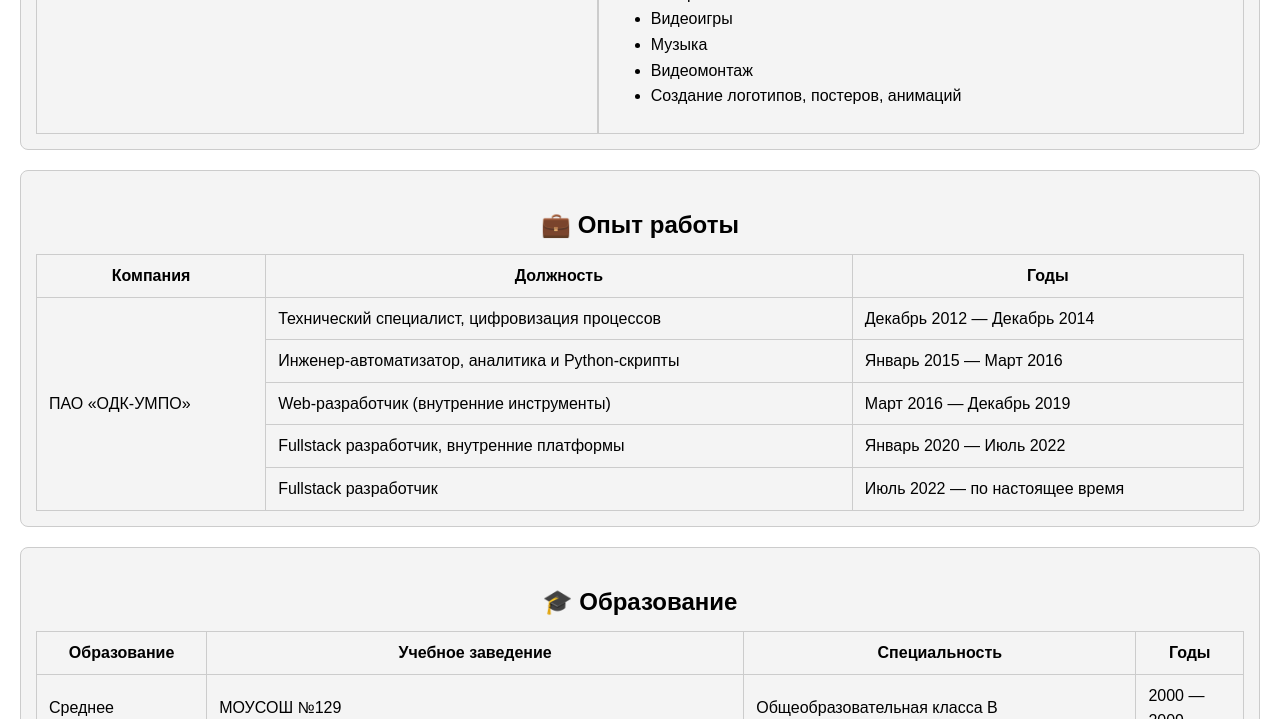
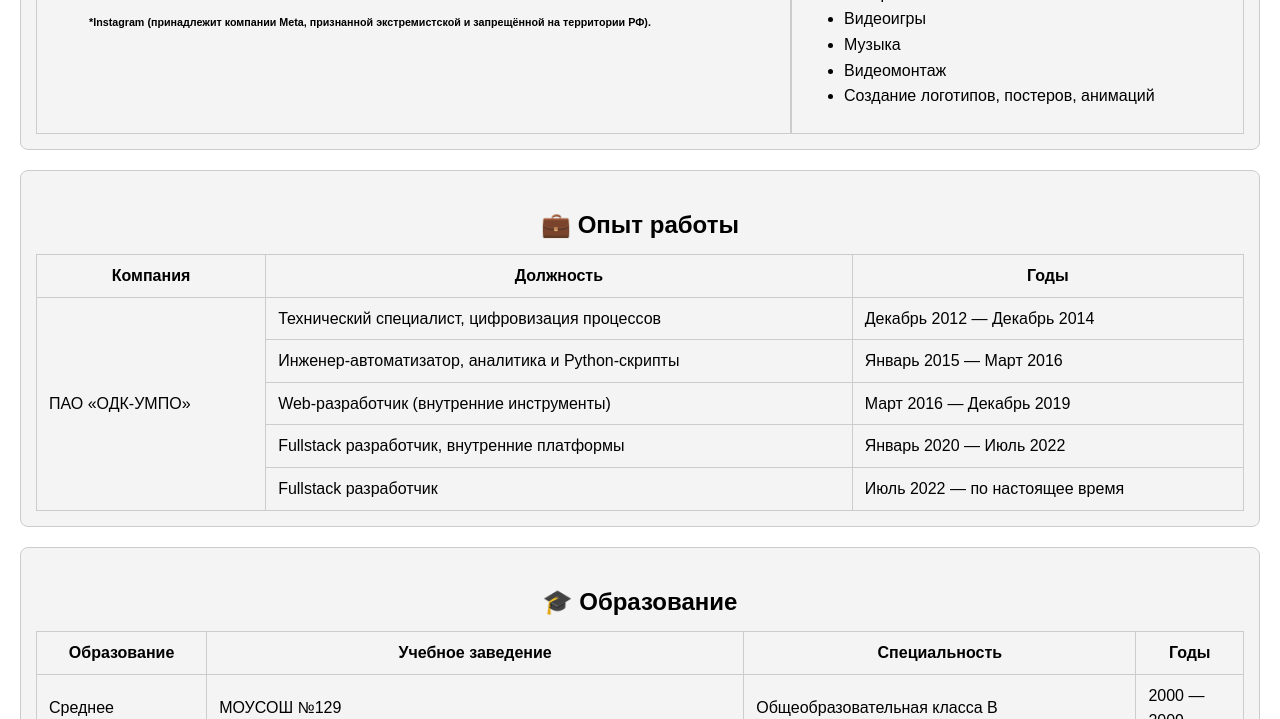
Before and after one commit to IldarMazitovOfficial/07.mini_PET_HelloMIF, a plain HTML site: page index.html in a window 1280 px wide. Shown: the part 381-1100 px from the top of the page. Drawn offline with Linux system fonts and the light colour scheme.

Commit message:
Финал.

```diff
--- a/index.html
+++ b/index.html
@@ -42,7 +42,7 @@
 
             <a href="https://www.instagram.com/ildarmazitovfanzilovich" target="_blank">
             <img src="999.png" alt="Instagram"></a>
-
+            <p><h6>*Instagram (принадлежит компании Meta, признанной экстремистской и запрещённой на территории РФ).</h6></p>
             </ul>
           </td>
 
```
